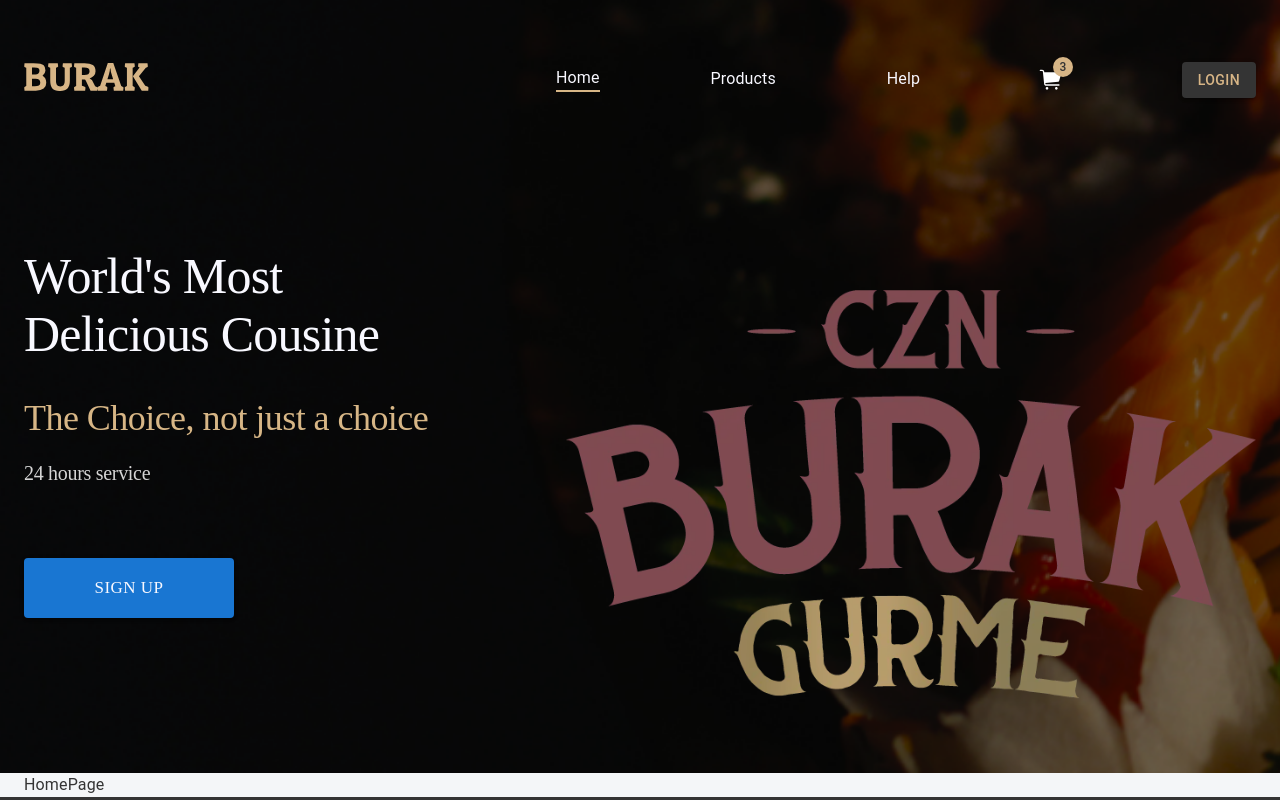
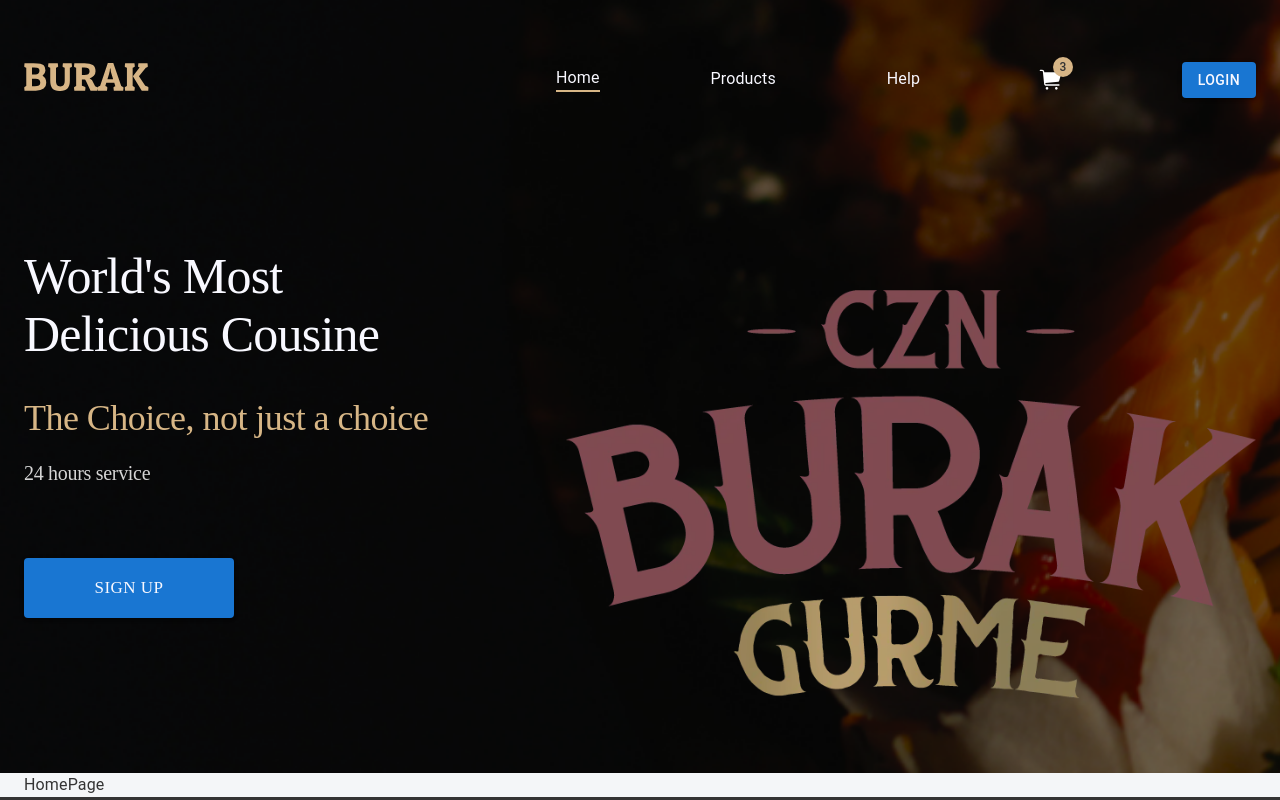
Before and after one commit to balumaqsud/burak-react-frontend, a React (Create React App) app: page / in a window 1280 px wide. Shown: the top 800 px of the page. Built offline with nearby package versions, Linux system fonts and the light colour scheme.

Commit message:
fix: modify some css

```diff
--- a/src/css/navbar.css
+++ b/src/css/navbar.css
@@ -33,8 +33,8 @@
 }
 
 .home-navbar .navbar-container .menu .links .login-button {
-  background: "■#3776CC";
-  color: •#f8f8ff;
+  background: #1976d2;
+  color: #f8f8ff;
 }
 
 .home-navbar .navbar-container .menu .user-avatar {
```
